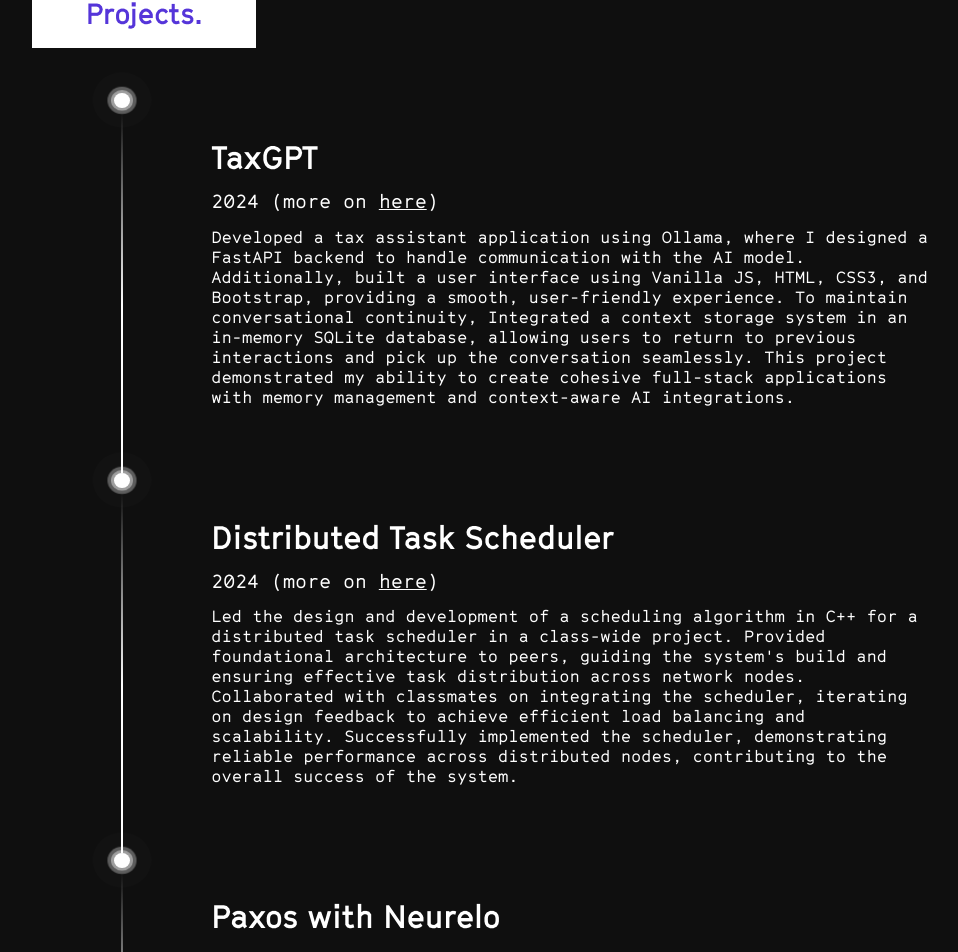
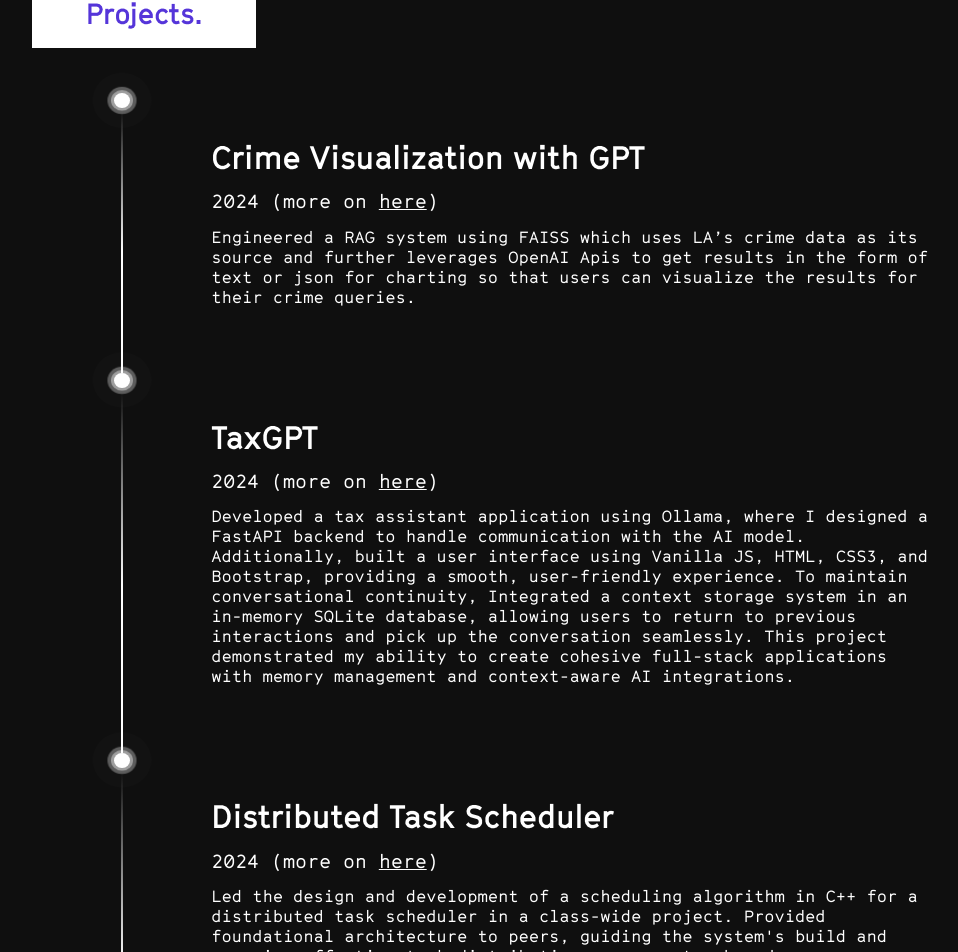
Before and after one commit to subramanyaJagadeesh/personal_web, a React (Create React App) app: page / in a window 1280 px wide. Shown: the part 3048-4000 px from the top of the page, without its empty margins (160-1118 px from the left). Built offline with nearby package versions, Linux system fonts and the light colour scheme.

Commit message:
added project

```diff
--- a/src/components/Projects.js
+++ b/src/components/Projects.js
@@ -2,6 +2,12 @@
 import { Pulse } from './Pulse'; // Assuming Pulse is a component used for animated effects
 
 const projects = [
+  {
+    title: "Crime Visualization with GPT",
+    description: "Engineered a RAG system using FAISS which uses LA’s crime data as its source and further leverages OpenAI Apis to get results in the form of text or json for charting so that users can visualize the results for their crime queries.",
+    year: "2024",
+    link: "https://github.com/prithvipratahkal/Crime-Chronicles-Explore-Query-and-Visualize-LA-s-Crime-Data"
+  },
   {
     title: "TaxGPT",
     description: "Developed a tax assistant application using Ollama, where I designed a FastAPI backend to handle communication with the AI model. Additionally, built a user interface using Vanilla JS, HTML, CSS3, and Bootstrap, providing a smooth, user-friendly experience. To maintain conversational continuity, Integrated a context storage system in an in-memory SQLite database, allowing users to return to previous interactions and pick up the conversation seamlessly. This project demonstrated my ability to create cohesive full-stack applications with memory management and context-aware AI integrations.",
```
